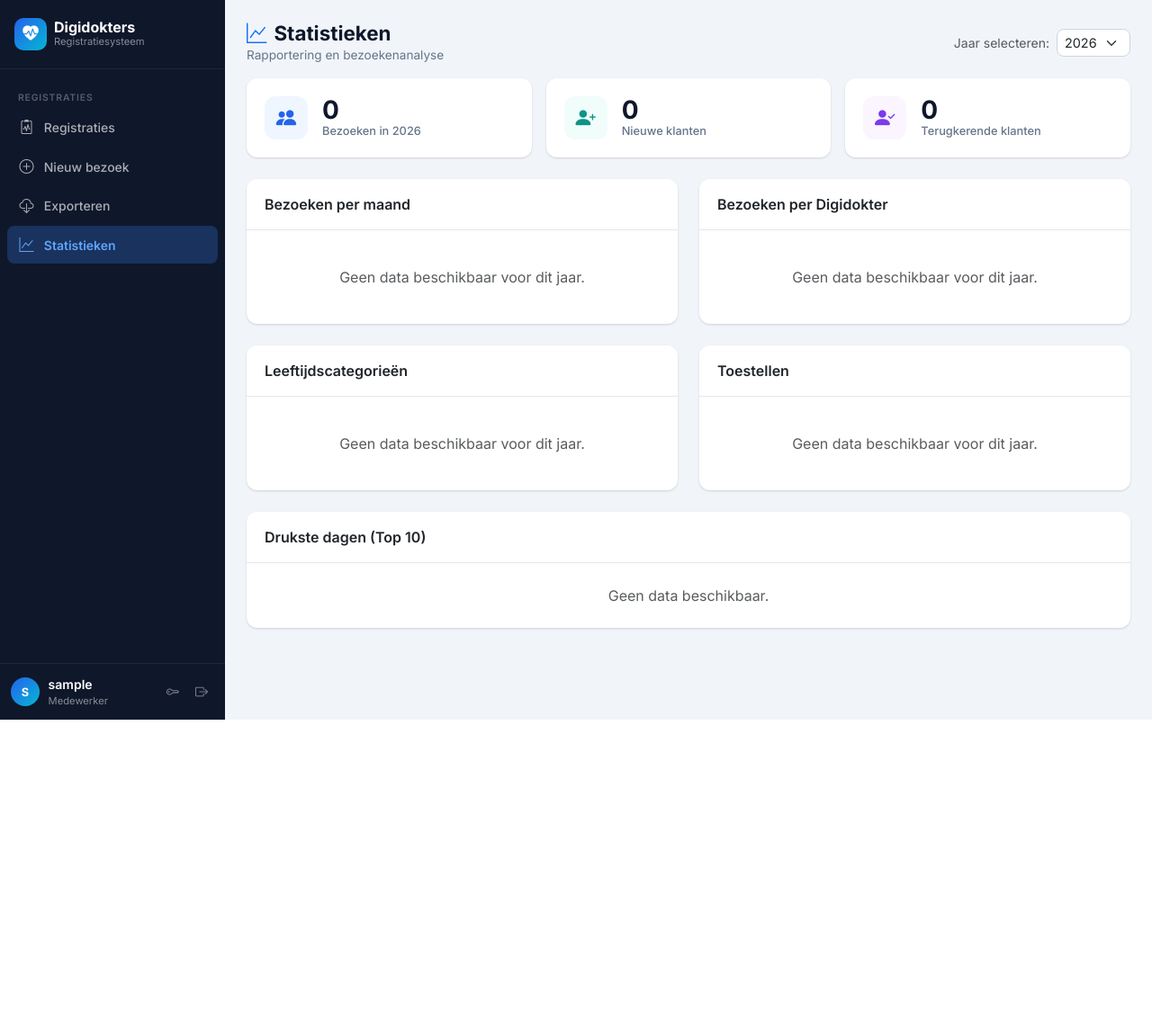
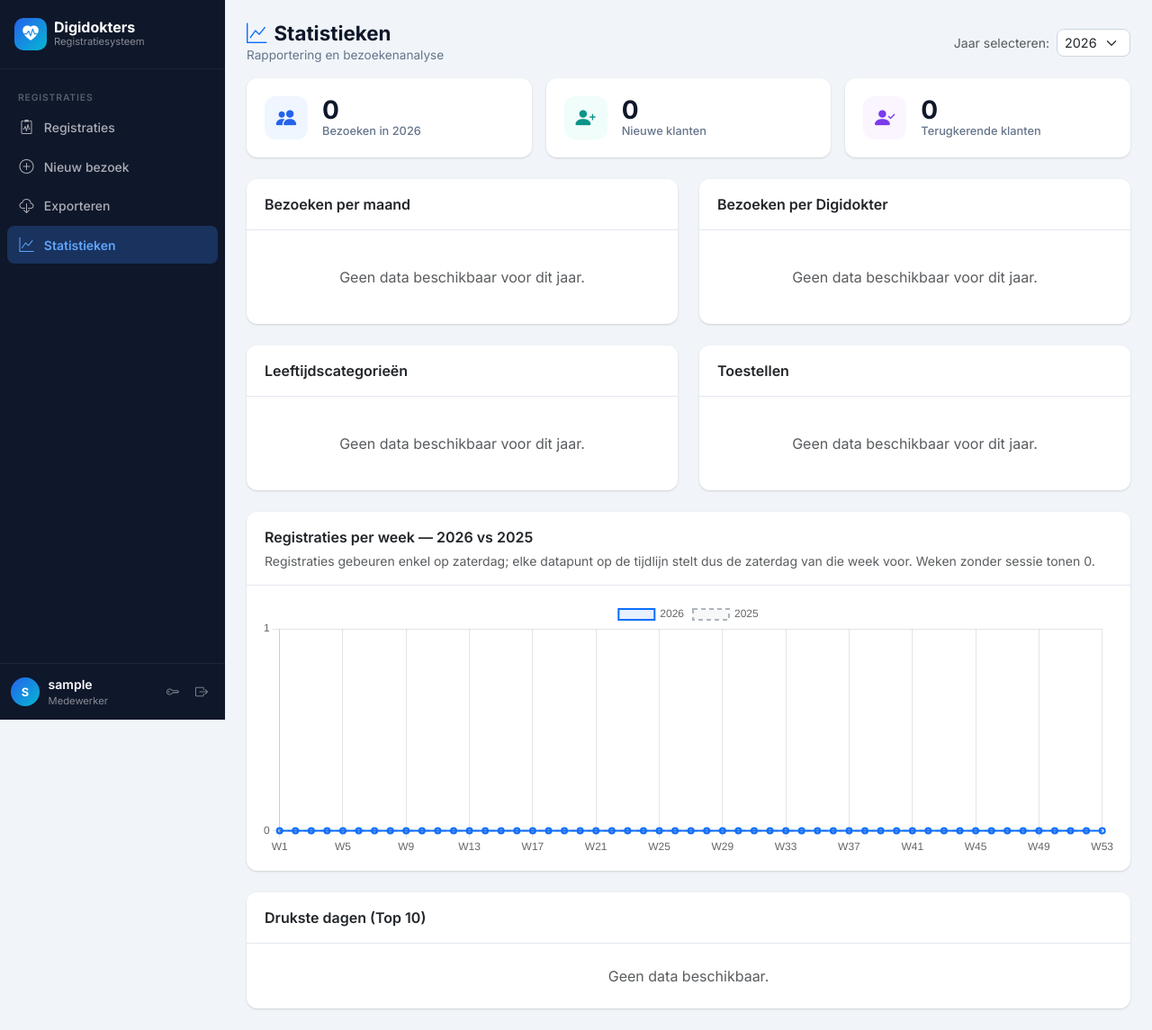
Before and after one commit to mark-vandenbroeck/Digidokters, a Flask app: page /statistieken in a window 1280 px wide. Shown: the whole page at 90% size. Before the commit the page ends 800 px from the top, so only its background shows below. Run offline with Flask 3, Linux system fonts and the light colour scheme; the visitor is signed in with stand-in values (Sample User, id 1); data that the repository does not hold is empty.

Commit message:
Grafiek toegevoegd aan de stats

```diff
--- a/routes/stats.py
+++ b/routes/stats.py
@@ -1,4 +1,5 @@
 """Statistieken routes."""
+from datetime import date
 from flask import Blueprint, render_template, request
 from flask_login import login_required
 from sqlalchemy import func, extract
@@ -11,12 +12,36 @@ from models.device import Device
 stats_bp = Blueprint('stats', __name__)
 
 
+def _weekelijkse_telling(jaar):
+    """Aantal registraties per ISO-weeknummer voor het gegeven jaar.
+
+    Registraties gebeuren enkel op zaterdag, dus 'per week' komt overeen met
+    'per zaterdag'. Weken zonder registraties krijgen 0 (i.p.v. ontbreken),
+    zodat trends en gemiste weken (feestdagen, vakantie, ...) zichtbaar
+    blijven in een tijdlijngrafiek.
+
+    Geeft (laatste_weeknummer, {weeknummer: aantal}) terug.
+    """
+    datums = [r[0] for r in
+              db.session.query(Registration.datum)
+              .filter(extract('year', Registration.datum) == jaar)
+              .all()]
+    tellingen = {}
+    for d in datums:
+        # Let op: een datum vlak bij een jaargrens kan tot het ISO-weeknummer
+        # van het aangrenzende jaar behoren. Voor deze visualisatie (trends
+        # zien) is dat kleine randgeval verwaarloosbaar.
+        week = d.isocalendar()[1]
+        tellingen[week] = tellingen.get(week, 0) + 1
+    laatste_week = date(jaar, 12, 28).isocalendar()[1]
+    return laatste_week, tellingen
+
+
 @stats_bp.route('/statistieken')
 @login_required
 def overzicht():
     jaar = request.args.get('jaar', None, type=int)
     if not jaar:
-        from datetime import date
         jaar = date.today().year
 
     # Filter op jaar
@@ -107,8 +132,17 @@ def overzicht():
              .group_by('jaar').order_by('jaar').all()
              if r[0] is not None]
     if not jaren:
-        from datetime import date
         jaren = [date.today().year]
+
+    # Tijdlijn per week: dit jaar vs vorig jaar, uitgelijnd op weeknummer
+    laatste_week_huidig, tellingen_huidig = _weekelijkse_telling(jaar)
+    laatste_week_vorig, tellingen_vorig = _weekelijkse_telling(jaar - 1)
+    max_weken = max(laatste_week_huidig, laatste_week_vorig)
+    week_labels = [f'W{w}' for w in range(1, max_weken + 1)]
+    per_week = [tellingen_huidig.get(w, 0) if w <= laatste_week_huidig else None
+                for w in range(1, max_weken + 1)]
+    per_week_vorig_jaar = [tellingen_vorig.get(w, 0) if w <= laatste_week_vorig else None
+                            for w in range(1, max_weken + 1)]
 
     return render_template(
         'stats/overview.html',
@@ -122,4 +156,8 @@ def overzicht():
         nieuwe_klanten=nieuwe_klanten,
         terugkerende_klanten=totaal_jaar - nieuwe_klanten,
         per_dag=per_dag,
+        week_labels=week_labels,
+        per_week=per_week,
+        per_week_vorig_jaar=per_week_vorig_jaar,
+        vorig_jaar=jaar - 1,
     )
--- a/templates/stats/overview.html
+++ b/templates/stats/overview.html
@@ -144,6 +144,21 @@
         </div>
     </div>
 
+    <!-- Tijdlijn per week (jaar-op-jaar) -->
+    <div class="col-12">
+        <div class="card">
+            <div class="card-header">
+                Registraties per week — {{ jaar }} vs {{ vorig_jaar }}
+                <small class="text-muted d-block fw-normal mt-1">
+                    Registraties gebeuren enkel op zaterdag; elke datapunt op de tijdlijn stelt dus de zaterdag van die week voor. Weken zonder sessie tonen 0.
+                </small>
+            </div>
+            <div class="card-body">
+                <canvas id="weekChart" height="90"></canvas>
+            </div>
+        </div>
+    </div>
+
     <!-- Drukste dagen -->
     <div class="col-12">
         <div class="card">
@@ -176,3 +191,63 @@
     </div>
 </div>
 {% endblock %}
+
+{% block extra_js %}
+<script src="https://cdn.jsdelivr.net/npm/chart.js@4.4.4/dist/chart.umd.min.js"></script>
+<script>
+    const weekLabels = {{ week_labels|tojson }};
+    const perWeekHuidig = {{ per_week|tojson }};
+    const perWeekVorig = {{ per_week_vorig_jaar|tojson }};
+
+    new Chart(document.getElementById('weekChart'), {
+        type: 'line',
+        data: {
+            labels: weekLabels,
+            datasets: [
+                {
+                    label: '{{ jaar }}',
+                    data: perWeekHuidig,
+                    borderColor: '#0d6efd',
+                    backgroundColor: 'rgba(13, 110, 253, 0.1)',
+                    borderWidth: 2,
+                    pointRadius: 3,
+                    tension: 0.2,
+                    spanGaps: false,
+                },
+                {
+                    label: '{{ vorig_jaar }}',
+                    data: perWeekVorig,
+                    borderColor: '#adb5bd',
+                    backgroundColor: 'rgba(173, 181, 189, 0.1)',
+                    borderWidth: 2,
+                    borderDash: [5, 4],
+                    pointRadius: 2,
+                    tension: 0.2,
+                    spanGaps: false,
+                }
+            ]
+        },
+        options: {
+            responsive: true,
+            interaction: { mode: 'index', intersect: false },
+            plugins: {
+                legend: { position: 'top' },
+                tooltip: {
+                    callbacks: {
+                        title: (items) => 'Week ' + items[0].label.replace('W', '')
+                    }
+                }
+            },
+            scales: {
+                y: {
+                    beginAtZero: true,
+                    ticks: { precision: 0 }
+                },
+                x: {
+                    ticks: { maxTicksLimit: 15 }
+                }
+            }
+        }
+    });
+</script>
+{% endblock %}
```
Also changed, not shown: 1 other file.
